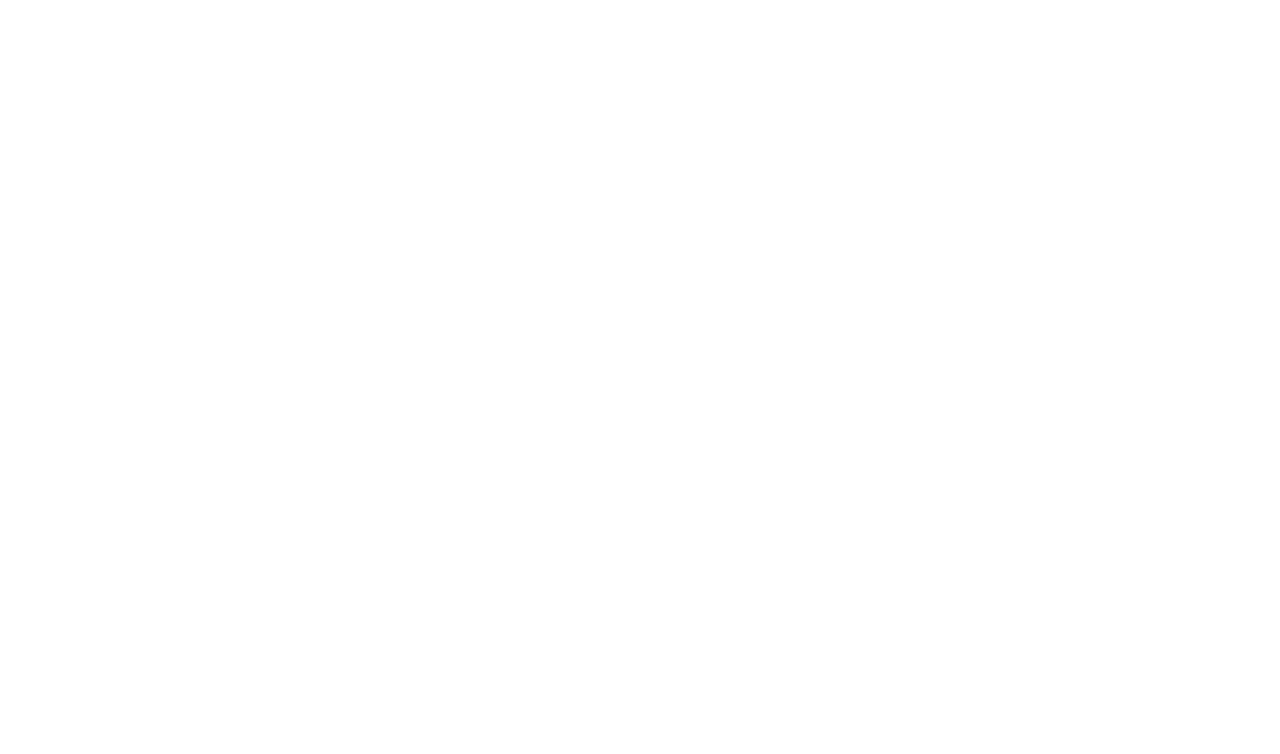
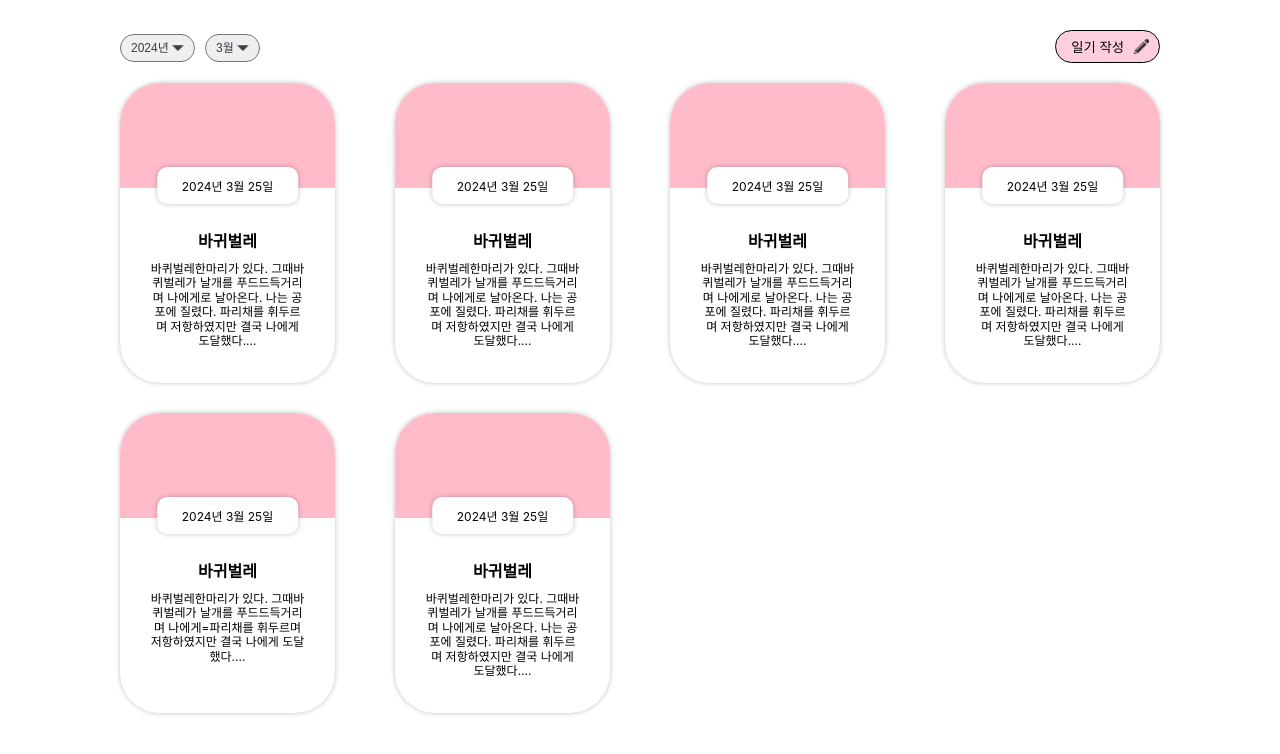
Before and after one commit to Seungkyu-Han/CapstoneDesign2, a React (Create React App) app in the folder frontend/stt_diary/: page / in a window 1280 px wide. Shown: the top 754 px of the page. Built offline with nearby package versions, Linux system fonts and the light colour scheme.

Commit message:
[frontend] feat: diaryList page layout

```diff
--- /dev/null
+++ b/frontend/stt_diary/src/routes/DiaryList.css
@@ -0,0 +1,126 @@
+
+.diary-list-container {
+    margin: 30px 120px;
+  }
+  .diary-list-header {
+    display: flex;
+    justify-content: space-between;
+    align-items: baseline;
+    margin-bottom: 20px;
+  }
+  #yearSelect{
+    margin-right: 10px;
+  }
+  #yearSelect,
+  #monthSelect {
+    padding: 6px 25px 6px 10px;
+    font-size: 16px;
+    background-image: url('/public/down-triangle.png');
+    background-repeat: no-repeat;
+    background-position: right 10px center;
+    background-size: 12px;
+    -webkit-appearance: none;
+    -moz-appearance: none;
+    appearance: none;
+    align-self: right;
+    font-size: 12px;
+    color: #383E46;
+    border-radius: 15px;
+  }
+  #yearSelect option,
+  #monthSelect option{
+    background-color: #FFFFFF;
+    color: #383E46;
+    padding: 0 10px;
+    border: none;
+  }
+  #yearSelect:focus,
+  #yearSelect:active,
+  #monthSelect:focus,
+  #monthSelect:active{
+    outline: none;
+  }
+
+  .create-diary-btn{
+    padding: 6px 15px;
+    border: 1px solid black;
+    border-radius: 20px;
+    background-image: url('/public/pencil-icon.png');
+    background-size: 15px 15px;
+    background-repeat: no-repeat;
+    background-position: right 10px center;
+    padding-right: 35px;
+    cursor: pointer;
+    background-color: rgba(252, 176, 200, 0.6);
+  }
+
+  .diary-list-main{
+    display: grid;
+    grid-template-columns: repeat(4, 1fr);
+    gap: 30px 60px;
+  }
+  .diary-wrapper {
+    height: 300px;
+    box-shadow: 0px 0px 5px rgba(0, 0, 0, 0.25);
+    border-radius: 40px;
+    border: none;
+    overflow: hidden;
+    position: relative;
+  }
+  .diary-color {
+    height: 35%;
+    background-color: #FFBBCA;
+  }
+  .diary-date {
+    font-size: 12px;
+    border: none;
+    border-radius: 10px;
+    box-shadow: 0px 0px 5px rgba(0, 0, 0, 0.25);
+    position: absolute;
+    top: 28%;
+    left: 50%;
+    transform: translateX(-50%);
+    background-color: #ffffff;
+    padding: 10px 25px;
+    max-width: 50%;
+    overflow: hidden;
+    white-space: nowrap;
+    text-overflow: ellipsis;
+
+  }
+  .diary-content{
+    padding: 20px 30px;
+  }
+  .diary-title {
+    margin-top: 20px;
+    margin-bottom: 10px;
+    font-size: 16px;
+    font-weight: bold;
+    overflow: hidden;
+    white-space: nowrap;
+    text-overflow: ellipsis;
+  }
+  .diary-text {
+    font-size: 12px;
+    line-height: 1.2;
+    overflow: hidden;
+    text-overflow: ellipsis;
+    height: 100px;
+    overflow: hidden;
+  }
+
+  @media screen and (max-width: 900px) {
+    .diary-list-container {
+      margin: 30px 40px;
+    }
+    .diary-list-main {
+      gap: 20px 20px;
+    }
+    .diary-content{
+      padding: 20px 20px;
+    }
+    .diary-title {
+      margin-top: 10px;
+      margin-bottom: 10px;
+    }
+  }
--- a/frontend/stt_diary/src/routes/DiaryList.js
+++ b/frontend/stt_diary/src/routes/DiaryList.js
@@ -1,7 +1,75 @@
+import './DiaryList.css';
+
 function DiaryList(props) {
   return (
-    <div>
+    <div class="diary-list-container">
       {/* 여기에 다이어리 리스트 페이지 만들면 됨 */}
+      <div class="diary-list-header">
+        <div class="time-select">
+          <select id="yearSelect" onchange="handleYearSelectChange()">
+              <option value="" selected>2024년</option>
+              <option value="">2023년</option>
+              <option value="">2022년</option>
+              <option value="">2021년</option>
+          </select>
+          <select id="monthSelect" onchange="handleMonthSelectChange()">
+              <option value="" selected>3월</option>
+              <option value="">2월</option>
+              <option value="">1월</option>
+          </select>
+        </div>
+        <button class="create-diary-btn">일기 작성</button>
+      </div>
+      <div class="diary-list-main">
+        <div class="diary-wrapper">
+          <div class="diary-color"></div>
+          <div class="diary-date">2024년 3월 25일</div>
+          <div class="diary-content">
+            <div class="diary-title">바귀벌레</div>
+            <div class="diary-text">바퀴벌레한마리가 있다. 그때바퀴벌레가 날개를 푸드드득거리며 나에게로 날아온다. 나는 공포에 질렸다. 파리채를 휘두르며 저항하였지만 결국 나에게 도달했다....</div>
+          </div>
+        </div>
+        <div class="diary-wrapper">
+        <div class="diary-color"></div>
+          <div class="diary-date">2024년 3월 25일</div>
+          <div class="diary-content">
+            <div class="diary-title">바귀벌레</div>
+            <div class="diary-text">바퀴벌레한마리가 있다. 그때바퀴벌레가 날개를 푸드드득거리며 나에게로 날아온다. 나는 공포에 질렸다. 파리채를 휘두르며 저항하였지만 결국 나에게 도달했다....</div>
+          </div>
+        </div>
+        <div class="diary-wrapper">
+          <div class="diary-color"></div>
+          <div class="diary-date">2024년 3월 25일</div>
+          <div class="diary-content">
+            <div class="diary-title">바귀벌레</div>
+            <div class="diary-text">바퀴벌레한마리가 있다. 그때바퀴벌레가 날개를 푸드드득거리며 나에게로 날아온다. 나는 공포에 질렸다. 파리채를 휘두르며 저항하였지만 결국 나에게 도달했다....</div>
+          </div>
+        </div>
+        <div class="diary-wrapper">
+          <div class="diary-color"></div>
+          <div class="diary-date">2024년 3월 25일</div>
+          <div class="diary-content">
+            <div class="diary-title">바귀벌레</div>
+            <div class="diary-text">바퀴벌레한마리가 있다. 그때바퀴벌레가 날개를 푸드드득거리며 나에게로 날아온다. 나는 공포에 질렸다. 파리채를 휘두르며 저항하였지만 결국 나에게 도달했다....</div>
+          </div>
+        </div>
+        <div class="diary-wrapper">
+          <div class="diary-color"></div>
+          <div class="diary-date">2024년 3월 25일</div>
+          <div class="diary-content">
+            <div class="diary-title">바귀벌레</div>
+            <div class="diary-text">바퀴벌레한마리가 있다. 그때바퀴벌레가 날개를 푸드드득거리며 나에게=파리채를 휘두르며 저항하였지만 결국 나에게 도달했다....</div>
+          </div>
+        </div>
+        <div class="diary-wrapper">
+          <div class="diary-color"></div>
+          <div class="diary-date">2024년 3월 25일</div>
+          <div class="diary-content">
+            <div class="diary-title">바귀벌레</div>
+            <div class="diary-text">바퀴벌레한마리가 있다. 그때바퀴벌레가 날개를 푸드드득거리며 나에게로 날아온다. 나는 공포에 질렸다. 파리채를 휘두르며 저항하였지만 결국 나에게 도달했다....</div>
+          </div>
+        </div>
+      </div>
     </div>
   )
 }
```
Also changed, not shown: frontend/stt_diary/public/down-triangle.png (added), frontend/stt_diary/public/pencil-icon.png (added).
